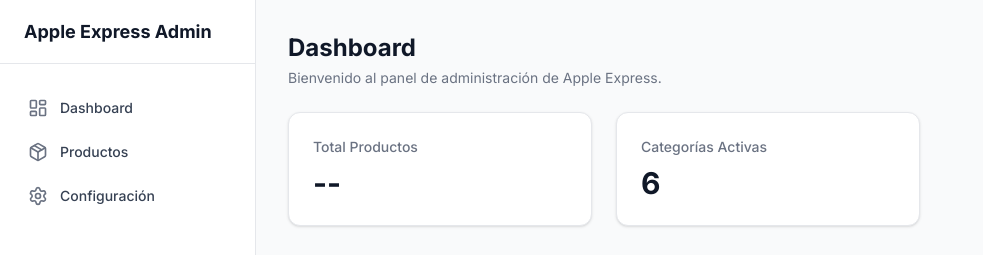
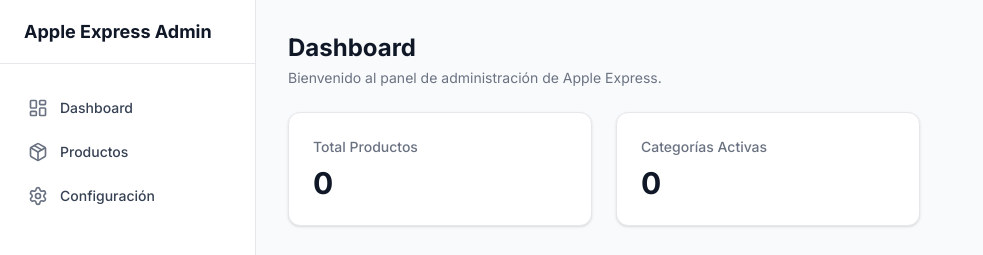
Before and after one commit to alphasoft-in/applexpress.com.pe, a Next.js app: page /admin in a window 1280 px wide. Shown: the top 255 px of the page, without its empty margins (0-983 px from the left). Built offline with nearby package versions, Linux system fonts and the light colour scheme; no server answers; the database is empty.

Commit message:
feat: dashboard de admin dinamico

```diff
--- a/app/admin/page.tsx
+++ b/app/admin/page.tsx
@@ -1,8 +1,25 @@
+import { supabase } from "@/lib/supabase";
+
 export const metadata = {
   title: "Dashboard | Apple Express Admin",
 };
+export const revalidate = 0; // Don't cache admin pages
 
-export default function AdminDashboardPage() {
+export default async function AdminDashboardPage() {
+  // Fetch products count and unique categories
+  const { data: products, error } = await supabase
+    .from("products")
+    .select("category");
+
+  let totalProducts = 0;
+  let activeCategories = 0;
+
+  if (!error && products) {
+    totalProducts = products.length;
+    const uniqueCategories = new Set(products.map(p => p.category));
+    activeCategories = uniqueCategories.size;
+  }
+
   return (
     <div className="space-y-6">
       <div>
@@ -15,11 +32,11 @@
       <div className="grid grid-cols-1 md:grid-cols-3 gap-6">
         <div className="bg-white rounded-xl shadow-sm border border-gray-200 p-6">
           <h3 className="text-sm font-medium text-gray-500">Total Productos</h3>
-          <p className="mt-2 text-3xl font-bold text-gray-900">--</p>
+          <p className="mt-2 text-3xl font-bold text-gray-900">{totalProducts}</p>
         </div>
         <div className="bg-white rounded-xl shadow-sm border border-gray-200 p-6">
           <h3 className="text-sm font-medium text-gray-500">Categorías Activas</h3>
-          <p className="mt-2 text-3xl font-bold text-gray-900">6</p>
+          <p className="mt-2 text-3xl font-bold text-gray-900">{activeCategories}</p>
         </div>
       </div>
     </div>
```
